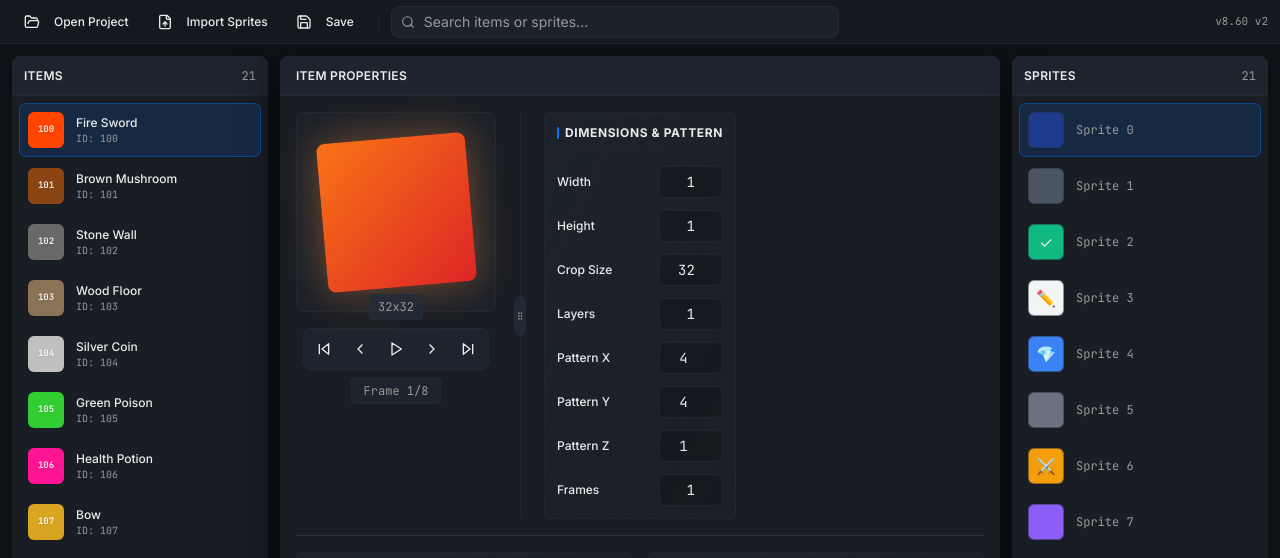
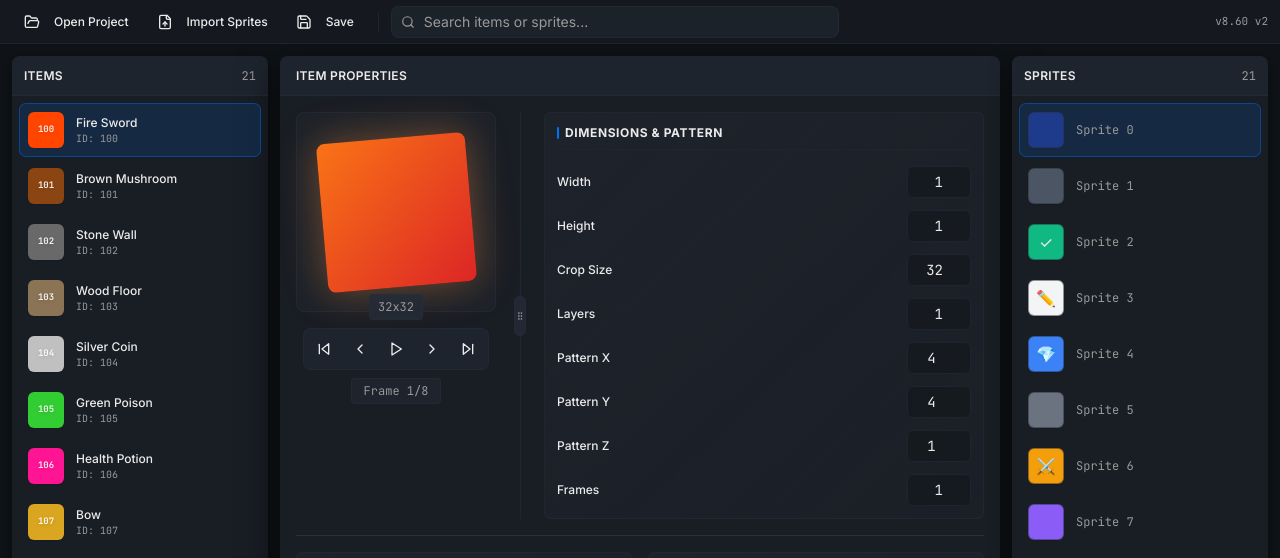
Before and after one commit to Coldensjo/sprite-forge, a React (Vite) app: page / in a window 1280 px wide. Shown: the top 558 px of the page. Built offline with nearby package versions, Linux system fonts and the light colour scheme; the HTML template or start-up script is replaced by a standard one.

Commit message:
Code edited in Lovable Code Editor
Edited UI in Lovable

```diff
--- a/src/components/PropertiesPanel.tsx
+++ b/src/components/PropertiesPanel.tsx
@@ -101,7 +101,7 @@ export const PropertiesPanel = () => {
             </div>
           </div>
 
-          <div className="bg-gradient-to-br from-secondary/40 to-secondary/20 rounded-md p-3 border border-border/40">
+          <div className="bg-gradient-to-br from-secondary/40 to-secondary/20 rounded-md p-3 border border-border/40 flex-1">
             <div className="flex items-center gap-1.5 pb-2 mb-4 border-b border-border/30">
               <div className="w-0.5 h-3 bg-primary rounded-full" />
               <h3 className="text-xs font-bold text-foreground uppercase tracking-wider">Dimensions & Pattern</h3>
```
